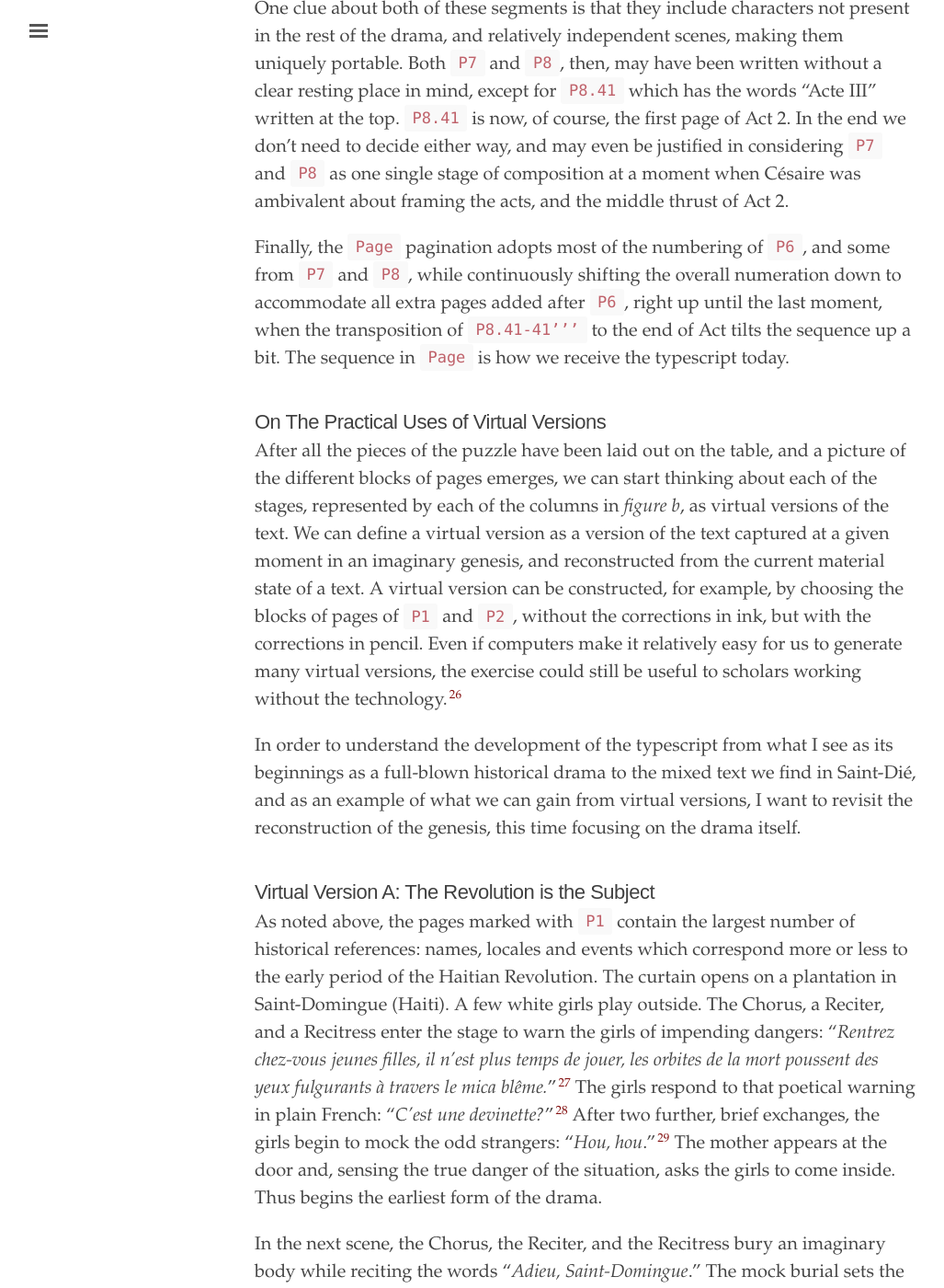
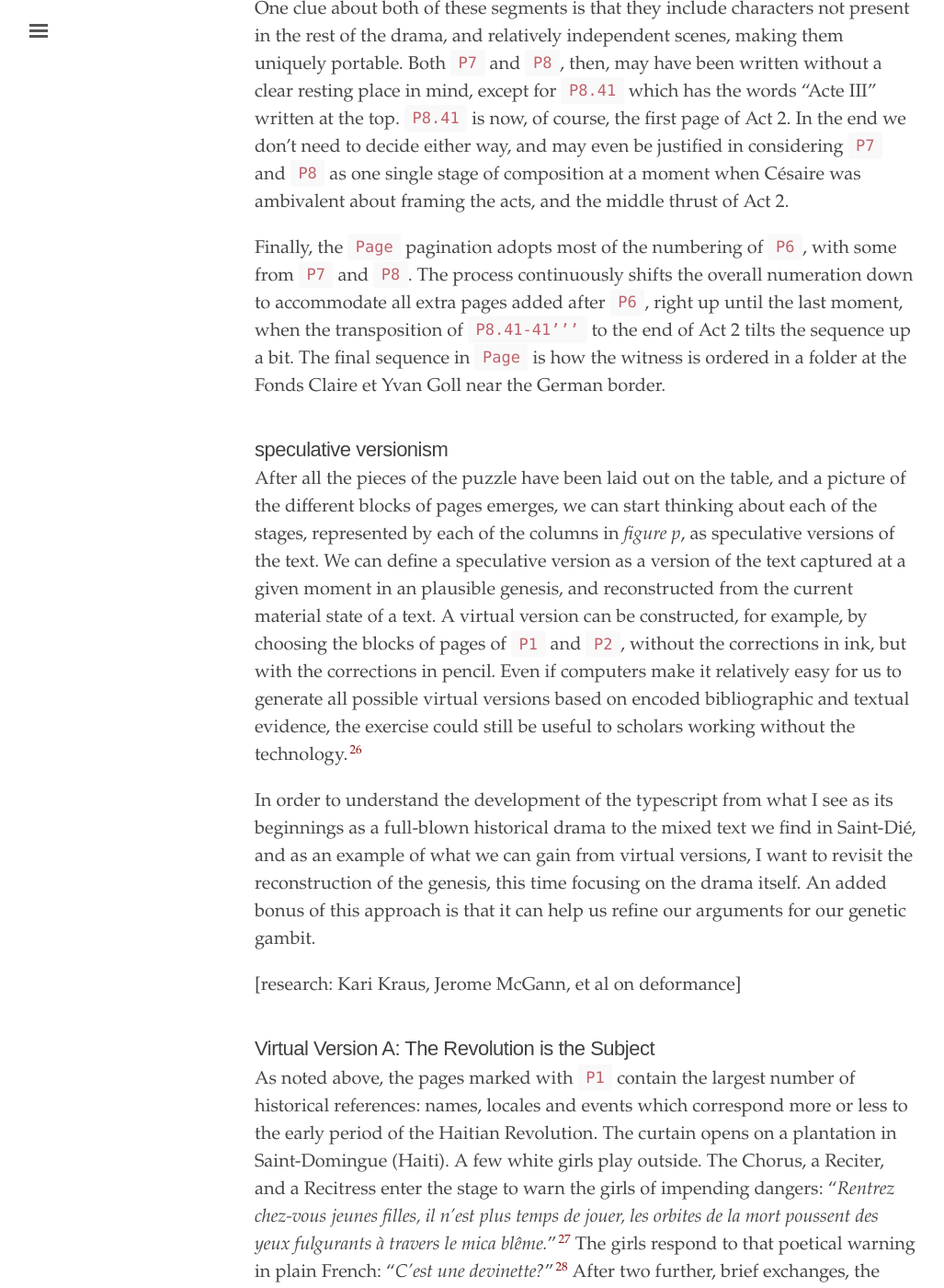
Before and after one commit to elotroalex/record, a Jekyll site: the page built from _chapters/01-nebula.md, in a window 1280 px wide and 1400 px high, scrolled down 19031 px. Shown: the whole window at 92% size, without its empty margins (3-1030 px from the left). Built offline with Jekyll 4.4.1, drawn with Linux system fonts in a browser that asks for light colours; some of the changed text lies outside the part shown.

Commit message:
began speculative versions

```diff
--- a/_chapters/01-nebula.md
+++ b/_chapters/01-nebula.md
@@ -188,13 +188,15 @@ Determining which came first, `P7` or `P8`, has not proved to be an easy task. E
 
 One clue about both of these segments is that they include characters not present in the rest of the drama, and relatively independent scenes, making them uniquely portable. Both `P7` and `P8`, then, may have been written without a clear resting place in mind, except for `P8.41` which has the words "Acte III" written at the top. `P8.41` is now, of course, the first page of Act 2. In the end we don't need to decide either way, and may even be justified in considering `P7` and `P8` as one single stage of composition at a moment when Césaire was ambivalent about framing the acts, and the middle thrust of Act 2.
 
-Finally, the `Page` pagination adopts most of the numbering of `P6`, and some from `P7` and `P8`, while continuously shifting the overall numeration down to accommodate all extra pages added after `P6`, right up until the last moment, when the transposition of `P8.41-41’’’` to the end of Act tilts the sequence up a bit. The sequence in `Page` is how we receive the typescript today.
+Finally, the `Page` pagination adopts most of the numbering of `P6`, with some from `P7` and `P8`. The process continuously shifts the overall numeration down to accommodate all extra pages added after `P6`, right up until the last moment, when the transposition of `P8.41-41’’’` to the end of Act 2 tilts the sequence up a bit. The final sequence in `Page` is how the witness is ordered in a folder at the Fonds Claire et Yvan Goll near the German border.
 
-## On The Practical Uses of Virtual Versions
+## speculative versionism
 
-After all the pieces of the puzzle have been laid out on the table, and a picture of the different blocks of pages emerges, we can start thinking about each of the stages, represented by each of the columns in *figure b*, as virtual versions of the text. We can define a virtual version as a version of the text captured at a given moment in an imaginary genesis, and reconstructed from the current material state of a text. A virtual version can be constructed, for example, by choosing the blocks of pages of `P1` and `P2`, without the corrections in ink, but with the corrections in pencil. Even if computers make it relatively easy for us to generate many virtual versions, the exercise could still be useful to scholars working without the technology.[^20]
+After all the pieces of the puzzle have been laid out on the table, and a picture of the different blocks of pages emerges, we can start thinking about each of the stages, represented by each of the columns in *figure p*, as speculative versions of the text. We can define a speculative version as a version of the text captured at a given moment in an plausible genesis, and reconstructed from the current material state of a text. A virtual version can be constructed, for example, by choosing the blocks of pages of `P1` and `P2`, without the corrections in ink, but with the corrections in pencil. Even if computers make it relatively easy for us to generate all possible virtual versions based on encoded bibliographic and textual evidence, the exercise could still be useful to scholars working without the technology.[^20]
 
-In order to understand the development of the typescript from what I see as its beginnings as a full-blown historical drama to the mixed text we find in Saint-Dié, and as an example of what we can gain from virtual versions, I want to revisit the reconstruction of the genesis, this time focusing on the drama itself.
+In order to understand the development of the typescript from what I see as its beginnings as a full-blown historical drama to the mixed text we find in Saint-Dié, and as an example of what we can gain from virtual versions, I want to revisit the reconstruction of the genesis, this time focusing on the drama itself. An added bonus of this approach is that it can help us refine our arguments for our genetic gambit.
+
+[research: Kari Kraus, Jerome McGann, et al on deformance]
 
 ## Virtual Version A: The Revolution is the Subject
 
```
Also changed, not shown: other parts of _chapters/01-nebula.md (+1 -1 lines).
